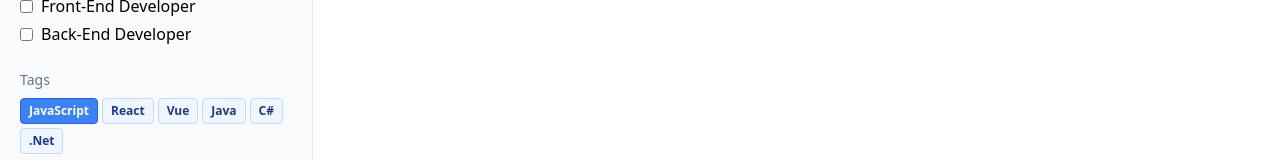
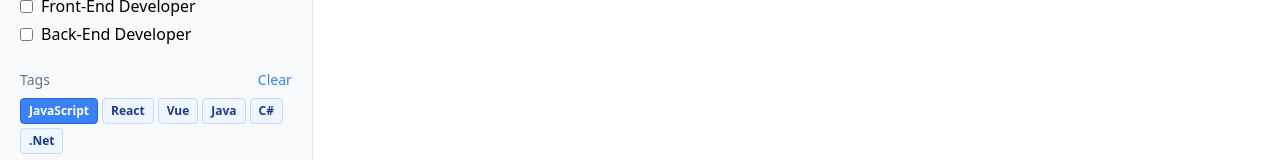
Before and after one commit to p3yman/tech-immigrants-archive, a Next.js app: page / in a window 1280 px wide. Both pictures are taken after a click on the label "JavaScript". Shown: the part 322-482 px from the top of the page. Built offline with nearby package versions, Linux system fonts and the light colour scheme.

Commit message:
Add filter title component

```diff
--- /dev/null
+++ b/src/components/filter-title/FilterTitle.tsx
@@ -0,0 +1,23 @@
+interface FilterTitleProps {
+  title: string;
+  showClear?: boolean;
+  onClear?: () => void;
+}
+
+const FilterTitle = ({ title, showClear, onClear }: FilterTitleProps) => {
+  return (
+    <div className="flex justify-between h-5 items-center mb-2">
+      <h3 className="font-medium text-sm text-slate-500">{title}</h3>
+      {showClear && onClear && (
+        <button
+          className="font-medium text-sm text-blue-500 transition-colors hover:text-blue-600"
+          onClick={onClear}
+        >
+          Clear
+        </button>
+      )}
+    </div>
+  );
+};
+
+export default FilterTitle;
--- a/src/components/filters/Filters.tsx
+++ b/src/components/filters/Filters.tsx
@@ -1,8 +1,11 @@
 import { countries } from "@/data/countries";
 import { positions } from "@/data/positions";
 import { tags } from "@/data/tags";
+import FilterTitle from "../filter-title/FilterTitle";
 import { Checkbox } from "../form/checkbox/Checkbox";
 import { Tag } from "../form/tag/Tag";
+
+export type categories = "country" | "position" | "tag" | "withAudio";
 
 interface FiltersProps {
   filters: {
@@ -11,17 +14,19 @@ interface FiltersProps {
     tags: string[];
     withAudio: boolean;
   };
-  onChange: (
-    category: "country" | "position" | "tag" | "withAudio",
-    key?: string
-  ) => void;
+  onChange: (category: categories, key?: string) => void;
+  onClear: (category: categories) => void;
 }
 
-export const Filters = ({ filters, onChange }: FiltersProps) => {
+export const Filters = ({ filters, onChange, onClear }: FiltersProps) => {
   return (
     <aside className="border-r p-5 w-1/4 min-h-screen bg-gray-50 pt-32 pb-10 flex flex-col gap-6">
       <div>
-        <h3 className="font-medium text-sm text-slate-500 mb-2">Country</h3>
+        <FilterTitle
+          title="Country"
+          onClear={() => onClear("country")}
+          showClear={filters.countries.length > 0}
+        />
         <div className="flex flex-col gap-1">
           {countries.map(({ code, label, flag }) => {
             return (
@@ -38,7 +43,11 @@ export const Filters = ({ filters, onChange }: FiltersProps) => {
       </div>
 
       <div>
-        <h3 className="font-medium text-sm text-slate-500 mb-2">Position</h3>
+        <FilterTitle
+          title="Position"
+          onClear={() => onClear("position")}
+          showClear={filters.positions.length > 0}
+        />
         <div className="flex flex-col gap-1">
           {positions.map((position) => {
             return (
@@ -55,7 +64,11 @@ export const Filters = ({ filters, onChange }: FiltersProps) => {
       </div>
 
       <div>
-        <h3 className="font-medium text-sm text-slate-500 mb-2">Tags</h3>
+        <FilterTitle
+          title="Tags"
+          onClear={() => onClear("tag")}
+          showClear={filters.tags.length > 0}
+        />
         <div className="flex flex-wrap gap-1">
           {tags.map((tag) => {
             return (
--- a/src/hooks/useToggleArray.ts
+++ b/src/hooks/useToggleArray.ts
@@ -2,7 +2,7 @@ import { useState } from "react";
 
 export const useToggleArray = (
   initialArray: string[] = []
-): [string[], (key: string) => void] => {
+): [string[], (key: string) => void, () => void] => {
   const [array, setArray] = useState(initialArray);
 
   const toggleItem = (key: string) => {
@@ -18,5 +18,9 @@ export const useToggleArray = (
     });
   };
 
-  return [array, toggleItem];
+  const clearArray = () => {
+    setArray([]);
+  };
+
+  return [array, toggleItem, clearArray];
 };
--- a/src/pages/index.tsx
+++ b/src/pages/index.tsx
@@ -2,7 +2,7 @@ import { useCallback, useEffect, useMemo, useState } from "react";
 import Head from "next/head";
 
 import { Header } from "@/components/header/Header";
-import { Filters } from "@/components/filters/Filters";
+import { categories, Filters } from "@/components/filters/Filters";
 import { List } from "@/components/list/List";
 
 import { videos } from "@/data/videos";
@@ -12,9 +12,9 @@ import { Country } from "@/data/countries";
 
 export default function Home() {
   const [filteredVideos, setFilteredVideos] = useState(videos);
-  const [countries, toggleCountry] = useToggleArray([]);
-  const [positions, togglePosition] = useToggleArray([]);
-  const [tags, toggleTag] = useToggleArray([]);
+  const [countries, toggleCountry, clearCountries] = useToggleArray([]);
+  const [positions, togglePosition, clearPositions] = useToggleArray([]);
+  const [tags, toggleTag, clearTags] = useToggleArray([]);
   const [withAudio, toggleWithAudio] = useToggleBoolean(false);
 
   const arrayToggles = useMemo(() => {
@@ -25,6 +25,14 @@ export default function Home() {
       withAudio: toggleWithAudio,
     };
   }, [toggleCountry, togglePosition, toggleTag, toggleWithAudio]);
+
+  const arrayClearToggles = useMemo(() => {
+    return {
+      country: clearCountries,
+      position: clearPositions,
+      tag: clearTags,
+    };
+  }, [clearCountries, clearPositions, clearTags]);
 
   const filterVideos = useCallback(() => {
     const filtered = videos.filter((video) => {
@@ -49,11 +57,12 @@ export default function Home() {
     filterVideos();
   }, [filterVideos]);
 
-  const onChangeFilter = (
-    type: "country" | "position" | "tag" | "withAudio",
-    key?: string
-  ) => {
+  const onChangeFilter = (type: categories, key?: string) => {
     type !== "withAudio" && key ? arrayToggles[type](key) : toggleWithAudio();
+  };
+
+  const onClearFilter = (type: categories) => {
+    type !== "withAudio" && arrayClearToggles[type]();
   };
 
   return (
@@ -72,6 +81,7 @@ export default function Home() {
         <Filters
           filters={{ countries, positions, tags, withAudio }}
           onChange={onChangeFilter}
+          onClear={onClearFilter}
         />
         <List list={filteredVideos} />
       </main>
```
